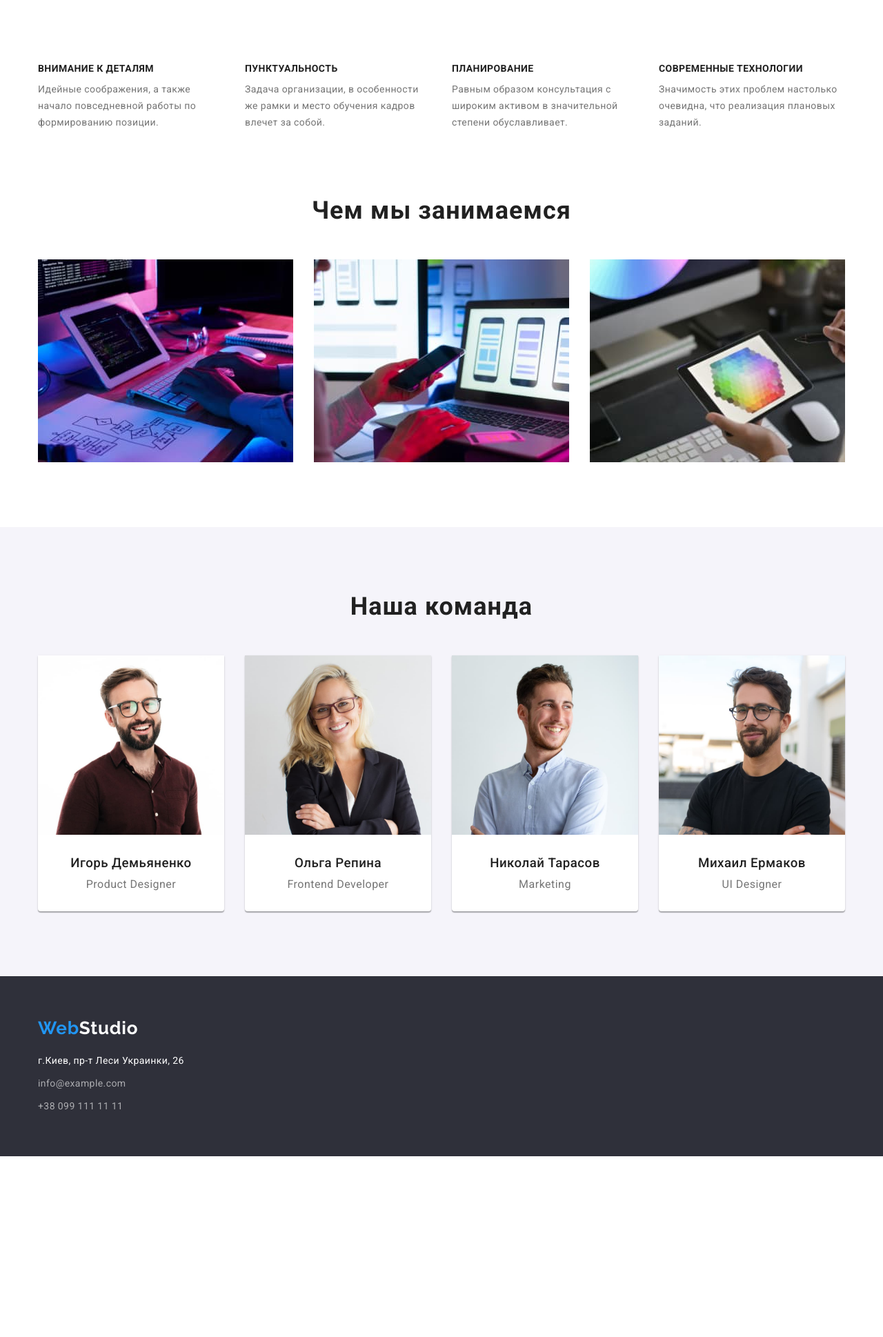
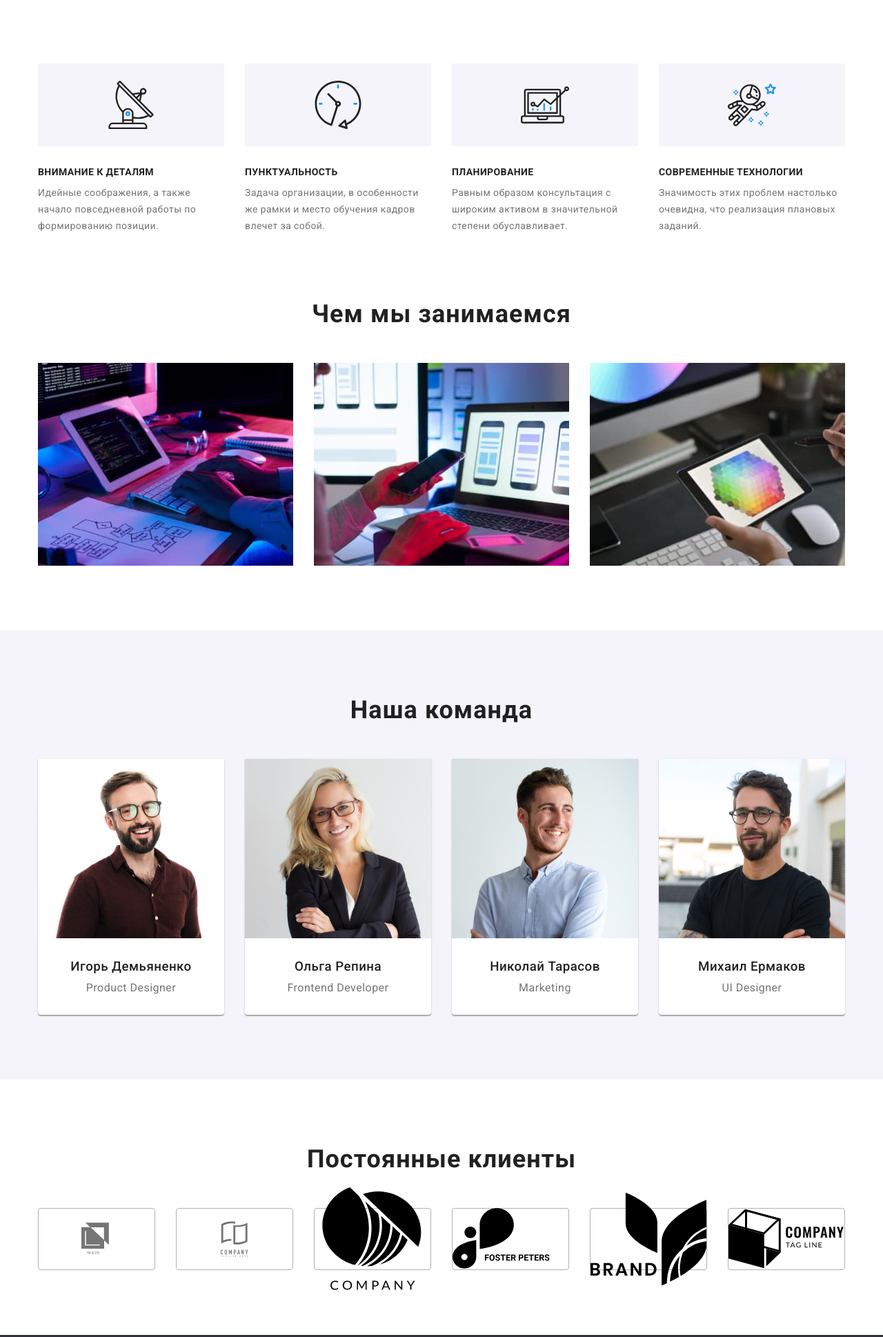
Before and after one commit to Eastvarga/goit-markup-hw-04, a plain HTML site: page index.html in a window 1280 px wide. Shown: the part 684-2622 px from the top of the page at 69% size. Before the commit the page ends 2360 px from the top, so only its background shows below. Drawn offline with Linux system fonts and the light colour scheme.

Commit message:
added some icons
Добавлены иконки в хедере, секции особенностей

```diff
--- a/index.html
+++ b/index.html
@@ -34,12 +34,20 @@
         <!-- Contacts -->
         <ul class="contact list">
           <li>
-            <a class="link" href="mailto:info@devstudio.com"
-              >info&commat;devstudio.com</a
-            >
+            <a class="link" href="mailto:info@devstudio.com">
+              <svg class="mail-icon">
+                <use href="./img/icon-sprite.svg#icon-mail"></use>
+              </svg>
+              <span>info&commat;devstudio.com</span>
+            </a>
           </li>
           <li>
-            <a class="link" href="tel:+380961111111">+38 096 111 11 11</a>
+            <a class="link" href="tel:+380961111111">
+              <svg class="phone-icon">
+                <use href="./img/icon-sprite.svg#icon-phone"></use>
+              </svg>
+              <span>+38 096 111 11 11</span></a
+            >
           </li>
         </ul>
       </div>
@@ -61,6 +69,11 @@
           <!-- <h2 class="hide-head">Our features</h2> -->
           <ul class="our-features list">
             <li>
+              <div class="icon-holder flex">
+                <svg class="icon-static">
+                  <use href="./img/icon-sprite.svg#icon-antenna"></use>
+                </svg>
+              </div>
               <h3 class="title">Внимание к деталям</h3>
               <p>
                 Идейные соображения, а также начало повседневной работы по
@@ -68,6 +81,11 @@
               </p>
             </li>
             <li>
+              <div class="icon-holder flex">
+                <svg class="icon-static">
+                  <use href="./img/icon-sprite.svg#icon-clock"></use>
+                </svg>
+              </div>
               <h3 class="title">Пунктуальность</h3>
               <p>
                 Задача организации, в особенности же рамки и место обучения
@@ -75,6 +93,11 @@
               </p>
             </li>
             <li>
+              <div class="icon-holder flex">
+                <svg class="icon-static">
+                  <use href="./img/icon-sprite.svg#icon-diagram"></use>
+                </svg>
+              </div>
               <h3 class="title">Планирование</h3>
               <p>
                 Равным образом консультация с широким активом в значительной
@@ -82,6 +105,11 @@
               </p>
             </li>
             <li>
+              <div class="icon-holder flex">
+                <svg class="icon-static">
+                  <use href="./img/icon-sprite.svg#icon-astronaut"></use>
+                </svg>
+              </div>
               <h3 class="title">Современные технологии</h3>
               <p>
                 Значимость этих проблем настолько очевидна, что реализация
@@ -146,6 +174,60 @@
           </ul>
         </div>
       </section>
+      <!-- clients section -->
+      <section class="section features">
+        <!-- container -->
+        <div class="container flex">
+          <h2 class="section-title">Постоянные клиенты</h2>
+          <!-- list of clients -->
+          <ul class="clients list flex">
+            <li class="item">
+              <a class="clients-link" href="">
+                <svg class="ya-and-co">
+                  <use href="./img/icon-sprite.svg#icon-ya-and-co"></use>
+                </svg>
+              </a>
+            </li>
+            <li class="item">
+              <a class="clients-link" href="">
+                <svg class="company-tagline-here">
+                  <use
+                    href="./img/icon-sprite.svg#icon-company-tagline-here"
+                  ></use>
+                </svg>
+              </a>
+            </li>
+            <li class="item">
+              <a class="clients-link" href="">
+                <svg class="company">
+                  <use href="./img/icon-sprite.svg#icon-company"></use>
+                </svg>
+              </a>
+            </li>
+            <li class="item">
+              <a class="clients-link" href="">
+                <svg class="foster-peters">
+                  <use href="./img/icon-sprite.svg#icon-foster-peters"></use>
+                </svg>
+              </a>
+            </li>
+            <li class="item">
+              <a class="clients-link" href="">
+                <svg class="brand">
+                  <use href="./img/icon-sprite.svg#icon-brand"></use>
+                </svg>
+              </a>
+            </li>
+            <li class="item">
+              <a class="clients-link" href="">
+                <svg class="company-tag-line">
+                  <use href="./img/icon-sprite.svg#icon-company-tag-line"></use>
+                </svg>
+              </a>
+            </li>
+          </ul>
+        </div>
+      </section>
     </main>
     <!-- Footer -->
     <footer class="footer">
--- a/styles/styles.css
+++ b/styles/styles.css
@@ -120,6 +120,22 @@ a {
 .logo-head {
   color: var(--accent-color);
 }
+/* иконка почты */
+.mail-icon {
+  align-self: center;
+  margin: 0 10px 0 0;
+  width: 16px;
+  height: 12px;
+  fill: currentColor;
+}
+/* иконка телефона */
+.phone-icon {
+  align-self: center;
+  margin: 0 10px 0 0;
+  width: 10px;
+  height: 16px;
+  fill: currentColor;
+}
 
 /* навигация по сайту */
 .nav-links li + li {
@@ -127,7 +143,8 @@ a {
 }
 /* расширяем зону активации ссылок в шапке для лучшего юзабилити */
 .header .link {
-  display: block;
+  display: flex;
+  flex-wrap: wrap;
   margin: 0;
   padding: 6px 0;
 }
@@ -150,7 +167,7 @@ a {
   margin-left: auto;
 }
 .contact li + li {
-  margin-left: 50px;
+  margin-left: 30px;
 }
 /* Секция героя */
 /* центрируем текст в герое */
@@ -261,6 +278,20 @@ a {
   letter-spacing: 0.03em;
   text-transform: uppercase;
 }
+/* контейнеры иконок */
+.icon-holder {
+  justify-content: center;
+  align-items: center;
+  margin: 0 0 30px;
+  width: 100%;
+  height: 120px;
+  background-color: var(--alt-bg-color);
+}
+/* размер иконок */
+.icon-static {
+  width: 70px;
+  height: 70px;
+}
 
 /* What-we-do
 Чем мы занимаемся*/
@@ -337,6 +368,40 @@ a {
 .our-team p {
   margin: 0;
   padding-bottom: 30px;
+}
+/* clients section */
+.clients .item {
+  margin: 0;
+  width: calc((100% - 30px * 5) / 6);
+  height: 90px;
+}
+
+.clients-link {
+  display: flex;
+  margin: 0;
+  width: 100%;
+  height: 100%;
+  border: 1px solid #afb1b8;
+  border-radius: 4px;
+  justify-content: center;
+  align-items: center;
+}
+.clients-link:hover {
+  border: 1px solid var(--accent-color);
+  color: var(--accent-color);
+}
+.clients .item:not(:nth-child(6n + 1)) {
+  margin-left: 30px;
+}
+.ya-and-co {
+  width: 44px;
+  height: 49px;
+  fill: currentColor;
+}
+.company-tagline-here {
+  width: 40px;
+  height: 52px;
+  fill: currentColor;
 }
 
 /* footer */
```
Also changed, not shown: portfolio.html (+12 -4 lines).
